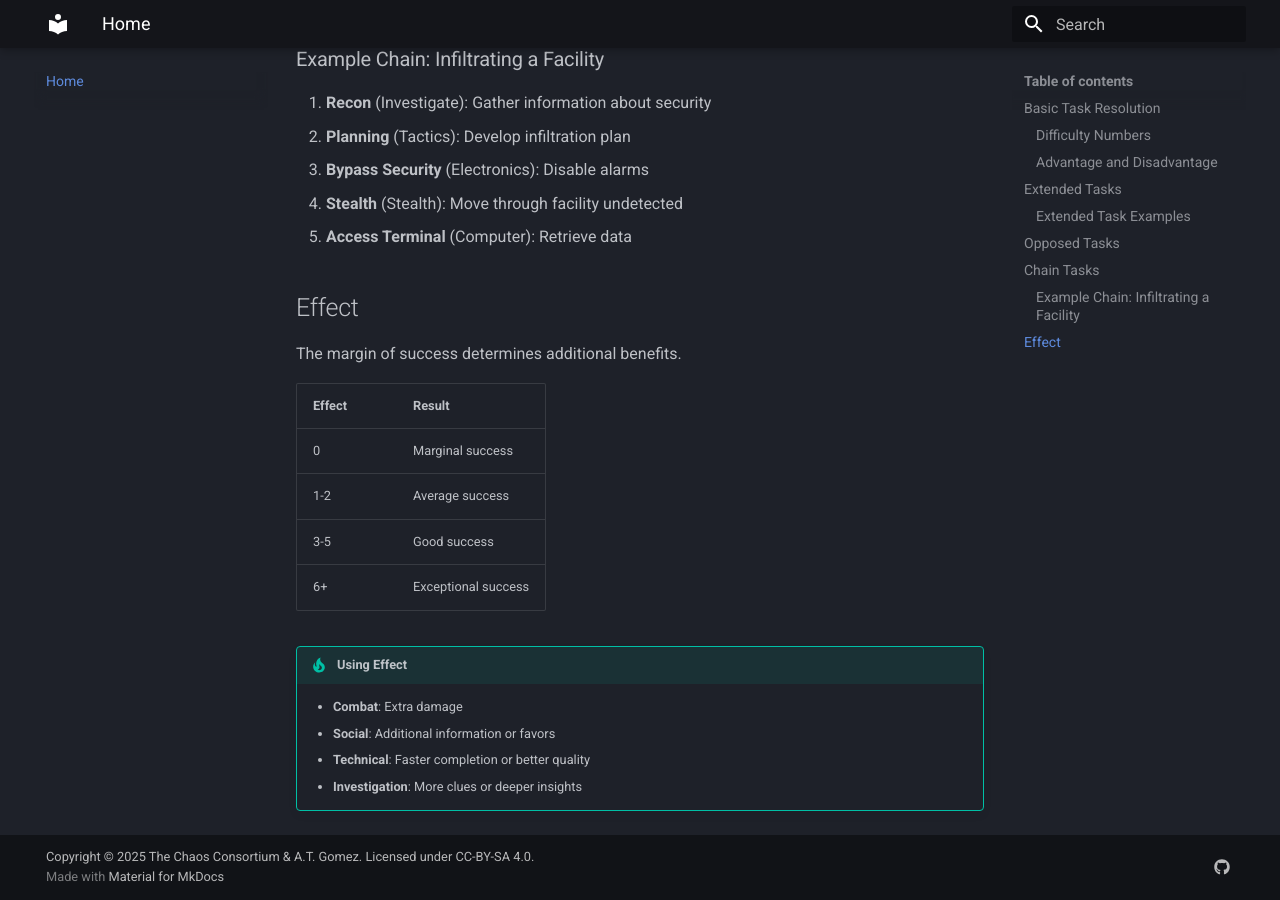
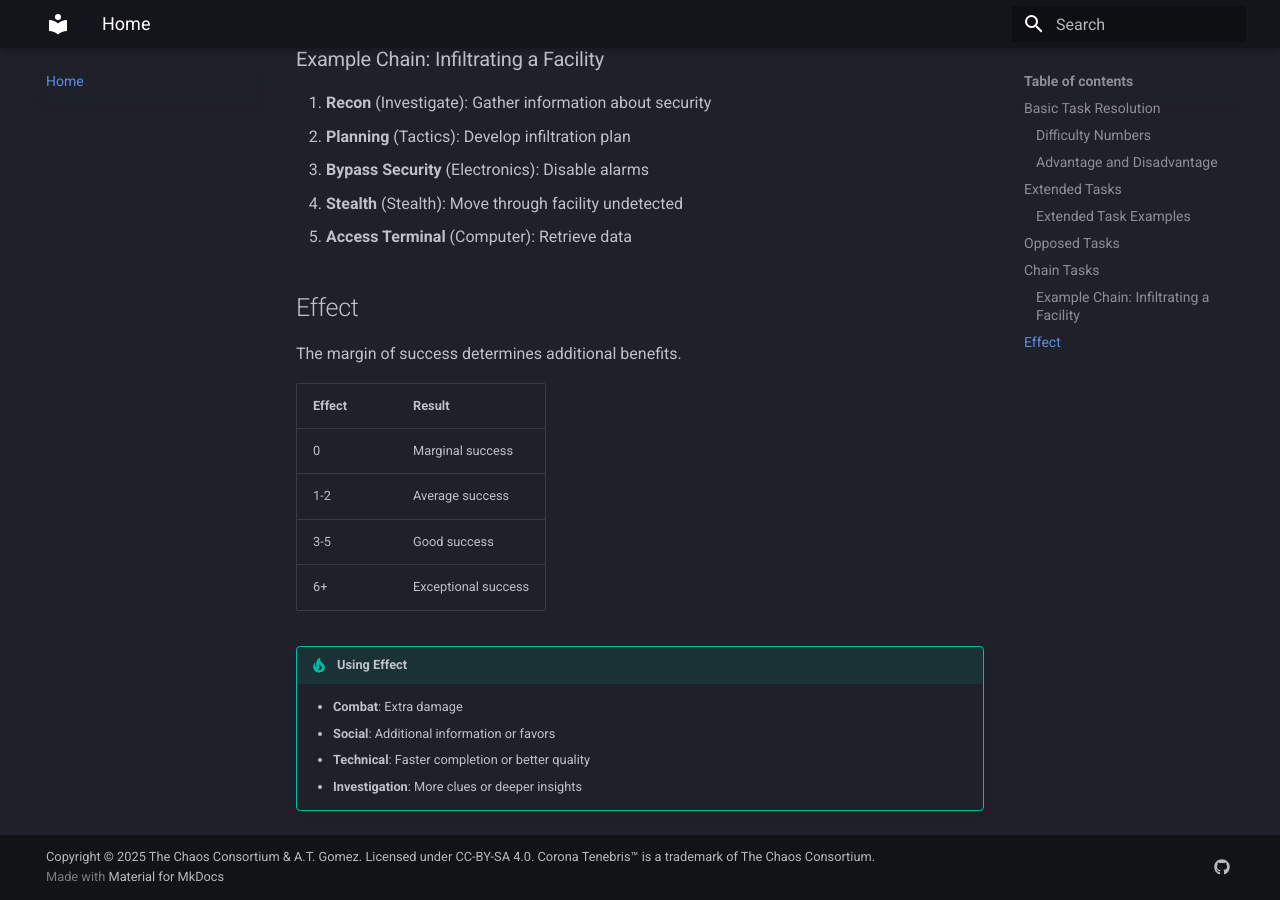
Before and after one commit to The-Chaos-Consortium/corona-tenebris, an MkDocs documentation site: the page built from docs/index.md, in a window 1280 px wide and 900 px high, scrolled down 2681 px. Built offline with MkDocs 1.6.1 and Material for MkDocs 9.7.7, drawn with Linux system fonts in a browser that asks for light colours.

Commit message:
feat: rename system

```diff
--- a/mkdocs.yml
+++ b/mkdocs.yml
@@ -1,8 +1,8 @@
-site_name: Your Traveller SRD
-site_description: System Reference Document for [Your Game Name]
-site_url: https://the-chaos-consortium.github.io/2d6-scifi
+site_name: Corona Tenebris
+site_description: System Reference Document for Corona Tenebris
+site_url: https://the-chaos-consortium.github.io/corona-tenebris
 
-copyright: "Copyright © 2025 The Chaos Consortium & A.T. Gomez. Licensed under CC-BY-SA 4.0."
+copyright: "Copyright © 2025 The Chaos Consortium & A.T. Gomez. Licensed under CC-BY-SA 4.0. Corona Tenebris™ is a trademark of The Chaos Consortium."
 
 # Theme configuration
 theme:
@@ -86,4 +86,4 @@ nav:
 extra:
   social:
     - icon: fontawesome/brands/github
-      link: https://github.com/The-Chaos-Consortium/2d6-scifi
+      link: https://github.com/The-Chaos-Consortium/corona-tenebris
```
Also changed, not shown: README.md (+2 -2 lines), 1 other file.
